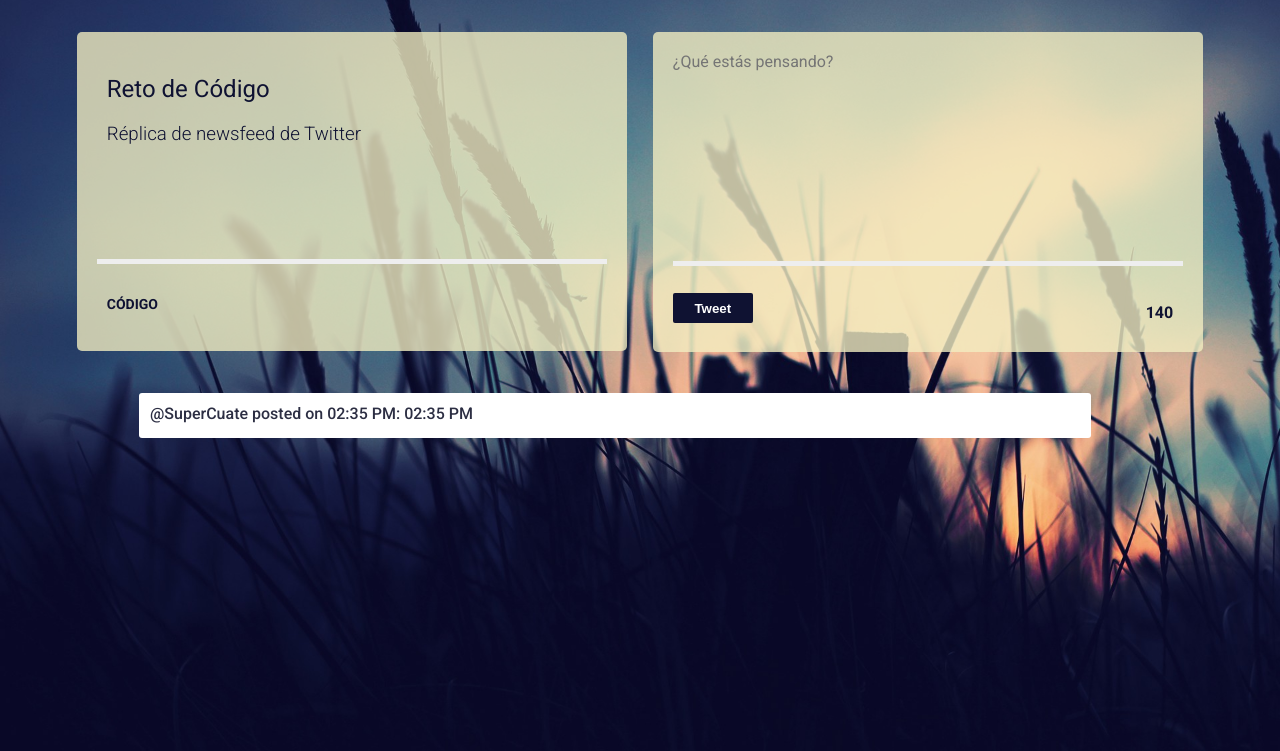
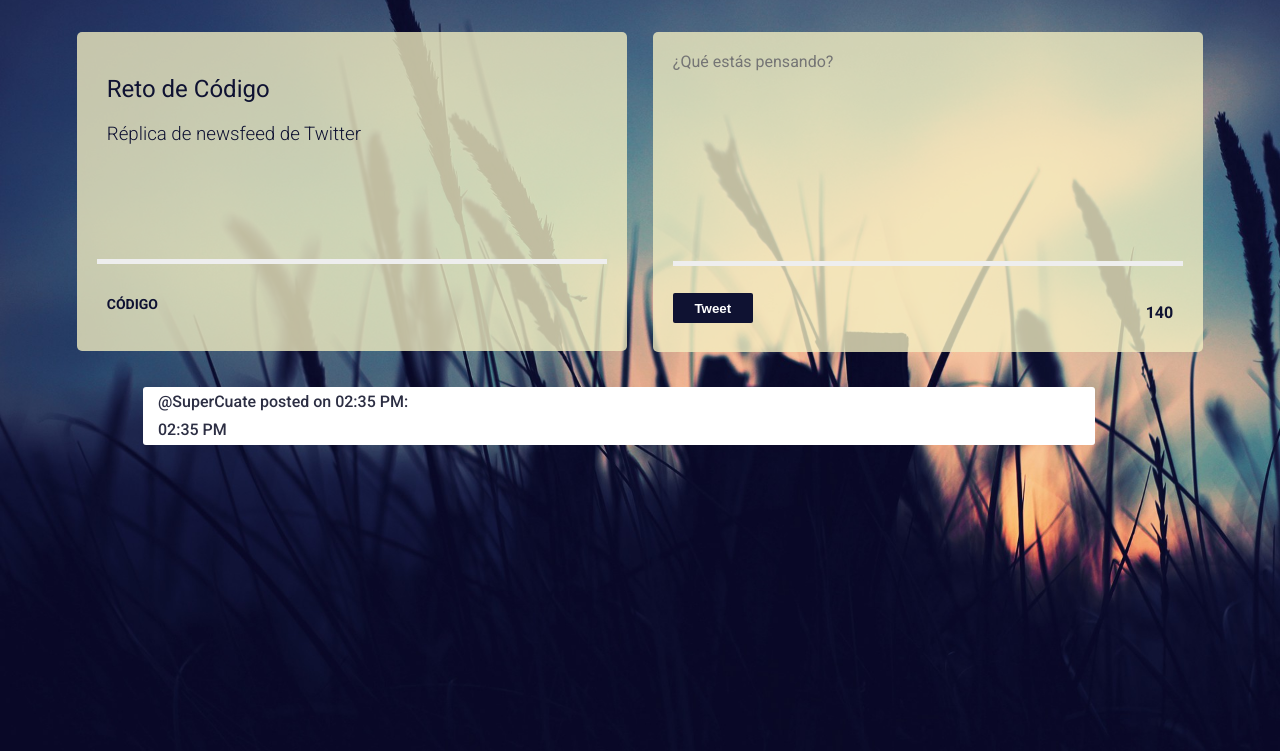
Before and after one commit to SabrinaVillalobos/Twitter, a plain HTML site: page index.html in a window 1280 px wide. Both pictures are taken after a click on the button "Tweet". Shown: the part 49-800 px from the top of the page. Drawn offline with Linux system fonts and the light colour scheme.

Commit message:
hour and post not on the same div

```diff
--- a/assets/css/main.css
+++ b/assets/css/main.css
@@ -110,7 +110,9 @@ textarea {
     margin-bottom: 20px;
     background-color: #FFF;
     padding-bottom: 2px;
-    margin: 11px;
+    margin: 2px;
+    margin-left:15px;
+    margin-top: 5px;
     border-radius: 3px;
     width: 93%;
     color:#2C2E43;
--- a/assets/js/app.js
+++ b/assets/js/app.js
@@ -4,22 +4,22 @@ function textArea() {
 
     var d = new Date(); //agregar hora antes del comentario
     var n = d.toLocaleTimeString([], {
-        hour: '2-digit',
-        minute: '2-digit'
+        hour: "2-digit",
+        minute: "2-digit"
     }); //quitar los segundos del string hora hh:mm:ss
     document.getElementById("comment").innerHTML = n;
 
     //guardar texto ingresado en una variable
-    var comments = document.getElementById('comment').value;
+    var comments = document.getElementById("comment").value;
 
     //limpiar el textarea
-    document.getElementById('comment').value = '';
+    document.getElementById("comment").value = '';
 
     //contenedor que esta en el html
-    var cont = document.getElementById('cont');
+    var cont = document.getElementById("cont");
 
     //crear div con el comentario
-    var newComments = document.createElement('div');
+    var newComments = document.createElement("div");
     newComments.className = "new";
 
     //validar que textarea tenga un mensaje
@@ -28,8 +28,14 @@ function textArea() {
     }
 
     //nodos de texto del textarea
-    var textNewComment = document.createTextNode("@SuperCuate" + " " + "posted on" + " " + n + ":  " + comments);
-    var contenedorElemento = document.createElement('div');
+    var postedOn = document.createTextNode("@SuperCuate" + " " + "posted on" + " " + n + ":  ");//hora en que se postea
+    var contenedorElemento = document.createElement("div");
+    contenedorElemento.appendChild(postedOn);
+    newComments.appendChild(contenedorElemento);
+    cont.appendChild(newComments);
+
+    var textNewComment = document.createTextNode(comments); //comentario
+    var contenedorElemento = document.createElement("div");
     contenedorElemento.appendChild(textNewComment);
     newComments.appendChild(contenedorElemento);
     cont.appendChild(newComments);
```
